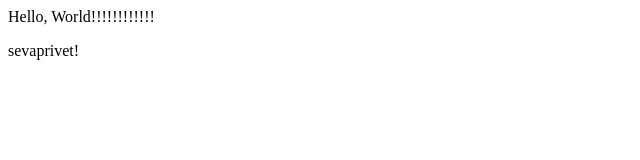
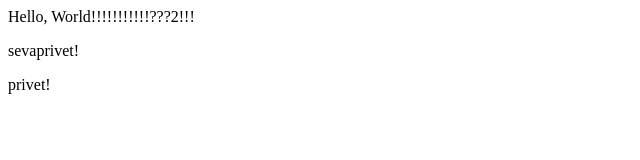
Before and after one commit to 3ten/chat, a website: page public/index.html in a window 1280 px wide. Shown: the whole page, without its empty margins (0-640 px from the left). Drawn offline with nearby package versions, Linux system fonts and the light colour scheme.

Commit message:
git test

```diff
--- a/public/index.html
+++ b/public/index.html
@@ -12,14 +12,14 @@
 <body>
     <div id="app">{{ helloworld }}</div>
     <p>sevaprivet!</p>
+    <p>privet!</p>
     <script>
        var app = new Vue({
             el: "#app",
             data: {
-                helloworld: "Hello, World!!!!!!!!!!!!"
+                helloworld: "Hello, World!!!!!!!!!!!???2!!!"
             }
         });
-
 
     </script>
 </body>
--- a/server/mysql.js
+++ b/server/mysql.js
@@ -14,6 +14,6 @@
     console.log("Connected!");
     conn.query("SELECT * From users", function (err, result, fields) {
         if (err) throw err;
-        console.log(result);
+
     });
 });
```
